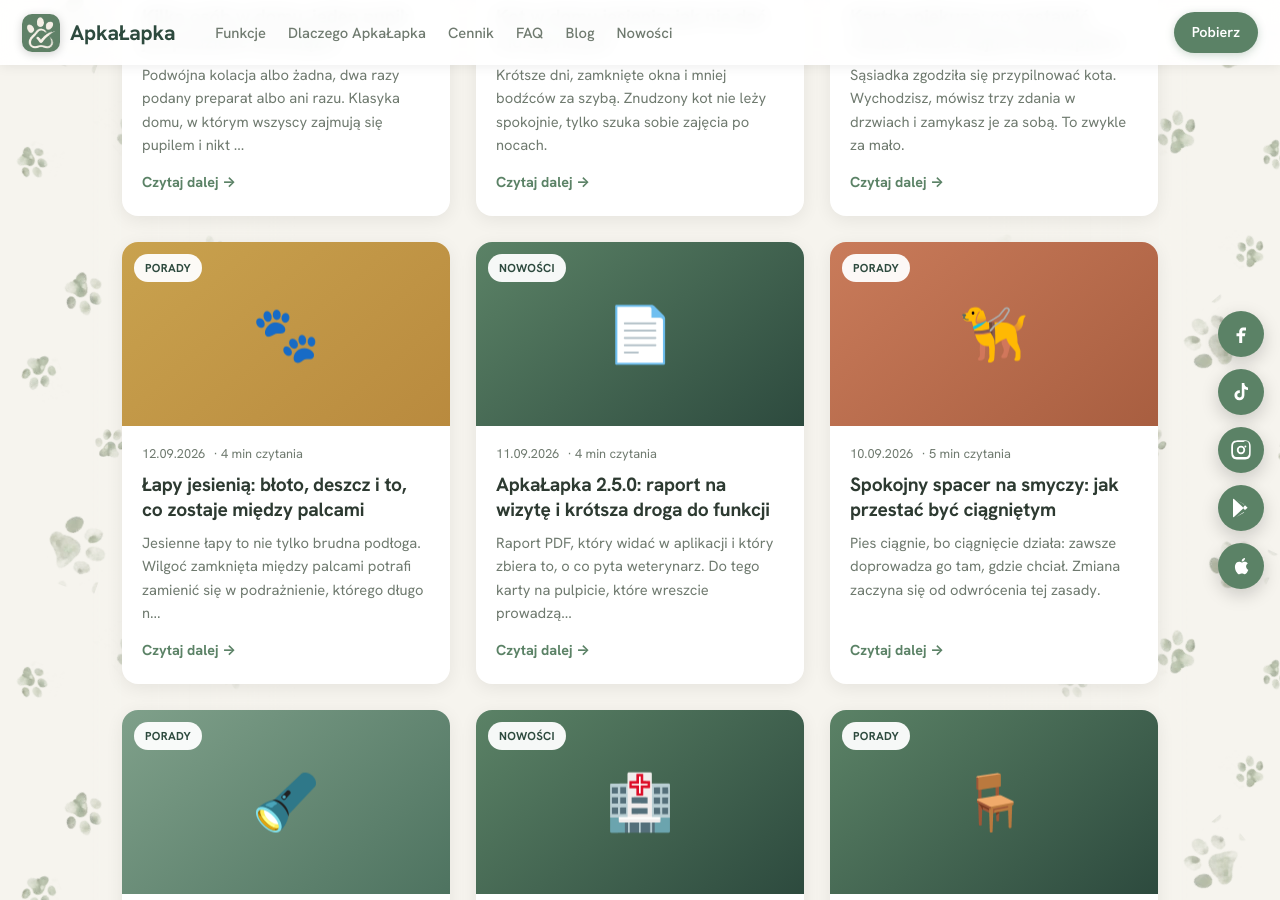
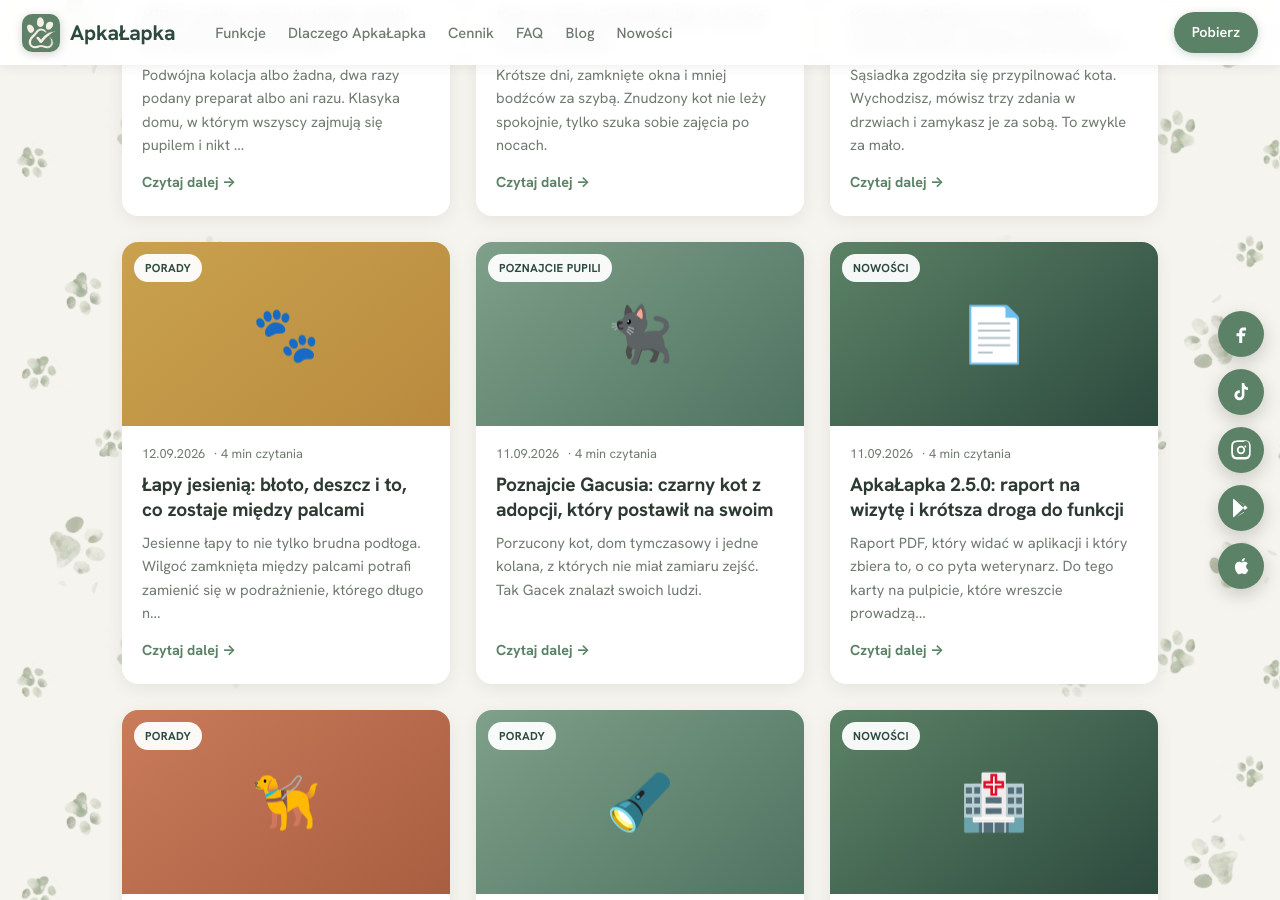
Before and after one commit to mxaaz/PetPetumMobile, a Jekyll site: the page built from blog/index.html, in a window 1280 px wide and 900 px high, scrolled down 2392 px. Built offline with Jekyll 4.4.1, drawn with Linux system fonts in a browser that asks for light colours; some of the changed lines change nothing that is shown.

Commit message:
content: wpis o Gacusiu, nowa kategoria Poznajcie pupili

```diff
--- a/_config.yml
+++ b/_config.yml
@@ -40,3 +40,4 @@ category_labels:
   changelog: "Nowości w aplikacji"
   porady: "Porady"
   zdrowie: "Zdrowie pupila"
+  spolecznosc: "Poznajcie pupili"
--- /dev/null
+++ b/_posts/2026-09-11-poznajcie-gacusia-czarny-kot-z-adopcji.md
@@ -0,0 +1,56 @@
+---
+title: "Poznajcie Gacusia: czarny kot z adopcji, który postawił na swoim"
+date: 2026-09-11 15:00:00 +0200
+categories: [spolecznosc]
+category_label: "Poznajcie pupili"
+cover_style: grad-b
+emoji: "🐈‍⬛"
+read_time: 4
+excerpt_text: "Porzucony kot, dom tymczasowy i jedne kolana, z których nie miał zamiaru zejść. Tak Gacek znalazł swoich ludzi."
+description: "Poznajcie Gacusia, czarnego kota z adopcji z profilu @swiat_gacusia: jak trafił do domu, jaki ma charakter i jak jego opiekunowie pilnują szczepień w ApkaŁapce."
+---
+
+**Na blogu zwykle piszemy o zdrowiu i codziennej opiece, a dziś chcemy Wam przedstawić jednego konkretnego kota.** Gacek, na co dzień Gacuś, to czarny kocur po przejściach, który dziś rządzi swoim domem. Jego opiekunowie prowadzą na Instagramie profil @swiat_gacusia, a terminy Gacka trzymają w ApkaŁapce.
+
+<img src="{{ '/assets/blog/gacus/gacek-na-kanapie.webp' | relative_url }}" alt="Czarny kot Gacek siedzi na kanapie z wyciągniętymi łapami i patrzy prosto w obiektyw" width="865" height="705" loading="lazy" style="height:auto;">
+
+## Adopcja, w której kot miał decydujący głos
+
+Gacek zaczynał jako kot porzucony, bez własnego miejsca i bez swoich ludzi. Trafił do domu tymczasowego i tam zdarzyło się coś, co zna wielu adoptujących: to nie ludzie wybrali kota, tylko kot wybrał ludzi. Kiedy przyszli go poznać, Gacek sam do nich podszedł i usadowił się na kolanach swojej przyszłej opiekunki. Dalszych poszukiwań już nie było.
+
+Dom tymczasowy daje na takie spotkanie czas i spokój. Kot może pokazać, jaki jest naprawdę, zanim ktokolwiek podejmie decyzję, a przyszli opiekunowie widzą go w zwykłej codzienności, a nie tylko na zdjęciu z ogłoszenia.
+
+<div class="pullquote">
+Czasem to nie człowiek wybiera kota z ogłoszenia, tylko kot wybiera kolana, na których zostanie.
+</div>
+
+## Kilka rzeczy, które trzeba wiedzieć o Gacku
+
+- 👑 **Pan domu:** od dnia adopcji nie ma wątpliwości, kto tu ustala zasady
+- 🛋️ **Towarzystwo przede wszystkim:** źle znosi samotność i najchętniej jest tam, gdzie jego ludzie. Kolana to pierwszy wybór, miejsce obok śpiącego człowieka drugi
+- 🎵 **Mruczenie na pełną głośność:** mruczy dużo i głośno, więc trudno nie zauważyć, że jest zadowolony
+- 🧣 **Własny koc:** ma swój koc i nie planuje się nim dzielić
+- 🍽️ **Jedzenie i sen:** dwie największe pasje. Kolejność zależy od pory dnia, a najlepiej, gdy drzemka odbywa się pod kocem
+
+<div style="display:flex; gap:12px; flex-wrap:wrap; margin:24px 0;">
+<img src="{{ '/assets/blog/gacus/gacek-w-lusterku.webp' | relative_url }}" alt="Gacek odbity w starym owalnym lusterku, z bliska widać jego żółte oczy" width="534" height="886" loading="lazy" style="flex:1 1 220px; min-width:0; height:auto; margin:0; object-fit:cover;">
+<img src="{{ '/assets/blog/gacus/gacek-wiosna.webp' | relative_url }}" alt="Gacek wyleguje się na drewnianej ławce w ogrodzie, w tle trawa z mleczami i kwitnące drzewa" width="589" height="889" loading="lazy" style="flex:1 1 220px; min-width:0; height:auto; margin:0; object-fit:cover;">
+</div>
+
+## Czarny kot w domu to po prostu kot
+
+Przesądy o czarnych kotach wciąż krążą, a Gacek dobrze pokazuje, ile są warte. Czarne futro to po prostu czarne futro. Pod nim jest kot, który się przytula, ma swoje przyzwyczajenia i swoje zdanie, jak każdy inny.
+
+Jeśli myślisz o adopcji, nie przewijaj czarnych kotów w ogłoszeniach. Na zdjęciach często wychodzą jak ciemna plama bez wyrazu, a na żywo mają spojrzenie, mimikę i charakter, których aparat nie złapał. Gacek też kiedyś był po prostu czarnym kotem z domu tymczasowego.
+
+## Kot pamięta porę kolacji, terminy pamięta ApkaŁapka
+
+Pamięć Gacka jest bardzo wybiórcza i bezbłędnie działa w jednej sprawie: kiedy będzie miska. Z datą ostatniego szczepienia bywa gorzej, i to nie po stronie kota. Znacie to pewnie z własnego domu: termin wydaje się oczywisty, dopóki ktoś nie zapyta o niego wprost.
+
+Dlatego Gacek ma swój profil w ApkaŁapce. Szczepienia z przypomnieniem o kolejnym terminie, wizyty u weterynarza, historia wagi, planer żywienia i koszty opieki są w jednym miejscu, zamiast na karteczkach i w kilku notatkach w telefonie.
+
+<div class="callout tip">
+Twój pupil też pamięta tylko porę karmienia? Załóż mu profil w ApkaŁapce i wpisz ostatnie szczepienie razem z następnym terminem. Przypomnienie przyjdzie samo, a historia wizyt i wagi będzie pod ręką, kiedy weterynarz o nią zapyta.
+</div>
+
+Gacka i jego codzienność znajdziecie na Instagramie: [@swiat_gacusia](https://www.instagram.com/swiat_gacusia/). Pojawia się tam regularnie, szczególnie w środy. Zajrzyjcie i zostawcie mu kilka głasków. 🐾
```
Also changed, not shown: assets/blog/gacus/gacek-na-kanapie.webp (added), assets/blog/gacus/gacek-w-lusterku.webp (added), assets/blog/gacus/gacek-wiosna.webp (added).
